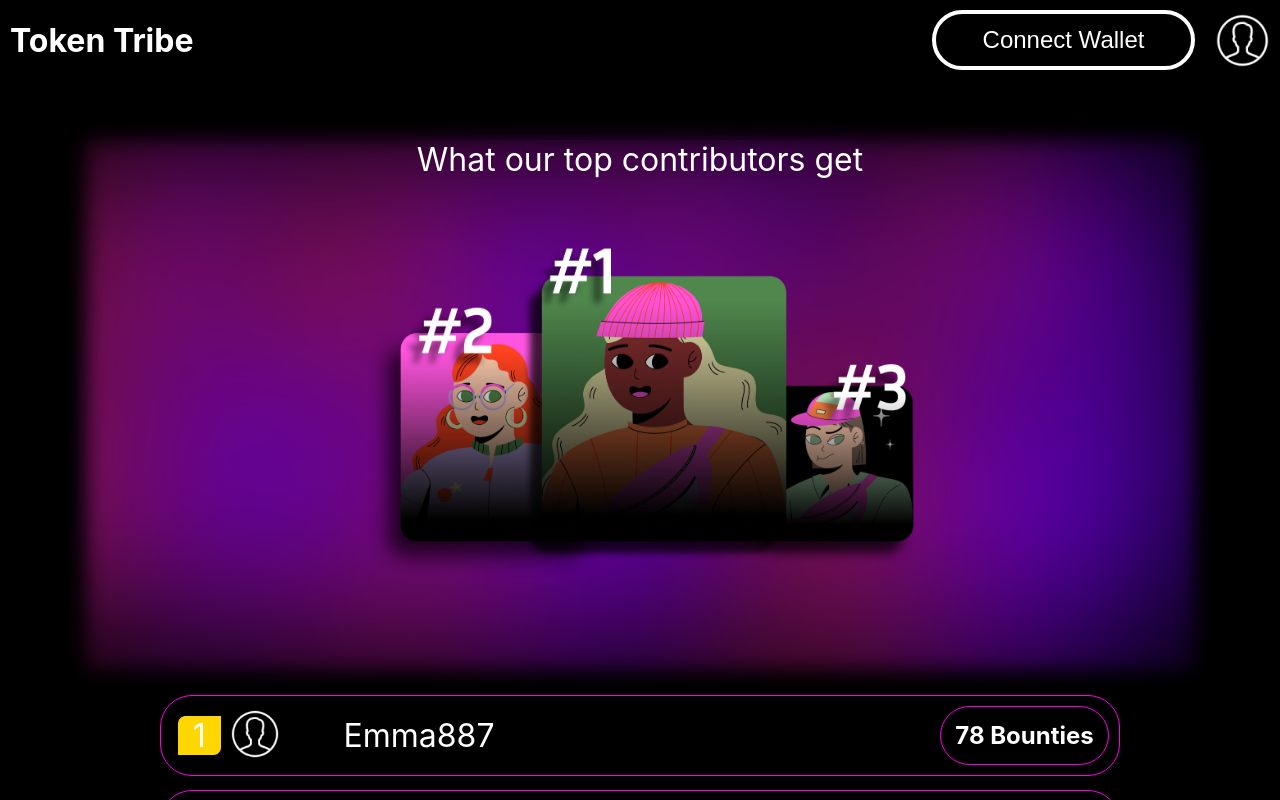
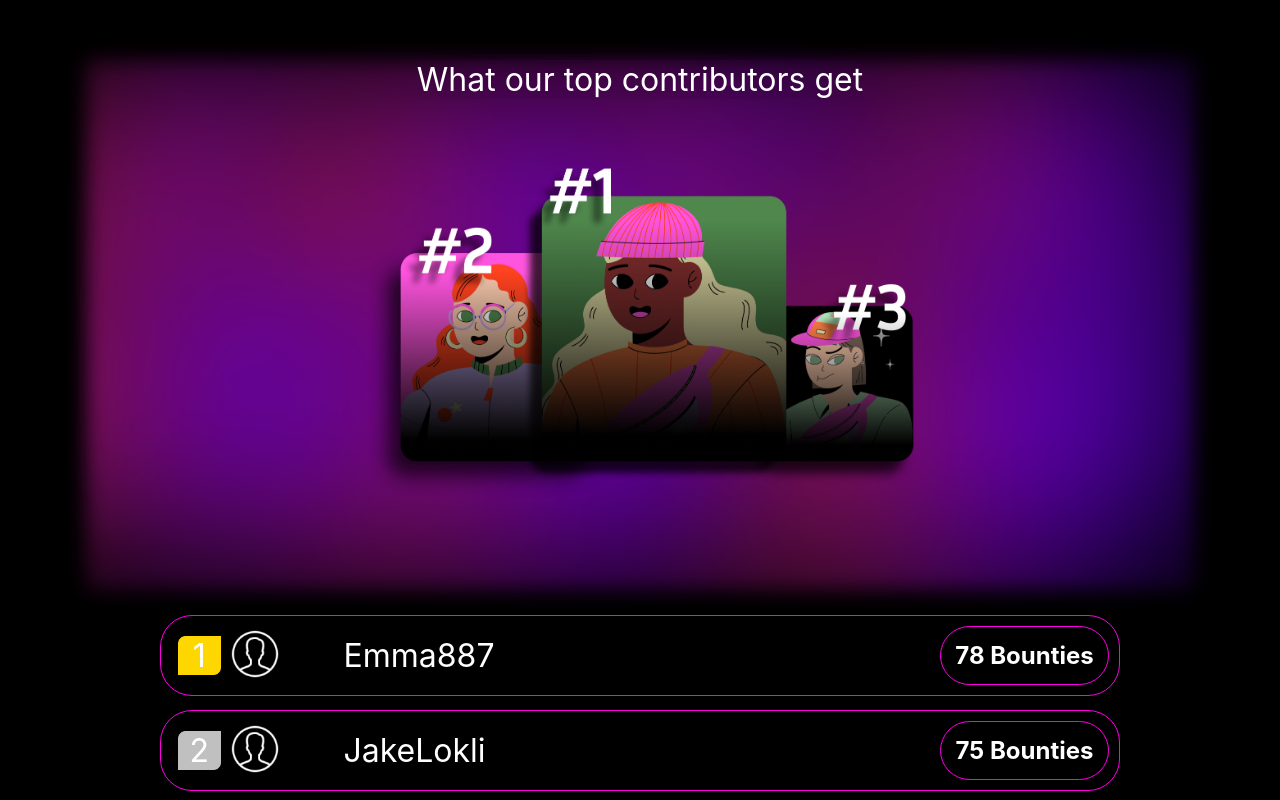
Before and after one commit to mynamasp/Token-Tribe-Hackday-Bangalore, a React (Create React App) app in the folder client-frontend/: page / in a window 1280 px wide. Shown: the top 800 px of the page. Built offline with nearby package versions, Linux system fonts and the light colour scheme.

Commit message:
removed extra nav from leaderboard

```diff
--- a/client-frontend/src/components/LeaderBoard.js
+++ b/client-frontend/src/components/LeaderBoard.js
@@ -18,13 +18,13 @@ const TokenTribe = () => {
     });
   return (
     <div>
-        <header className='header spacing'>
+        {/* <header className='header spacing'>
             <p id="TokenTribe">Token Tribe</p>
             <div className='headere'>
                 <button id="connectWallet">Connect Wallet</button>
                 <div id="usericon"></div>
             </div>
-        </header>
+        </header> */}
         <div className='displaycards'>
             <img className='bg fade-image' src={bg}></img>
             <div id="text1">What our top contributors get</div>
```
